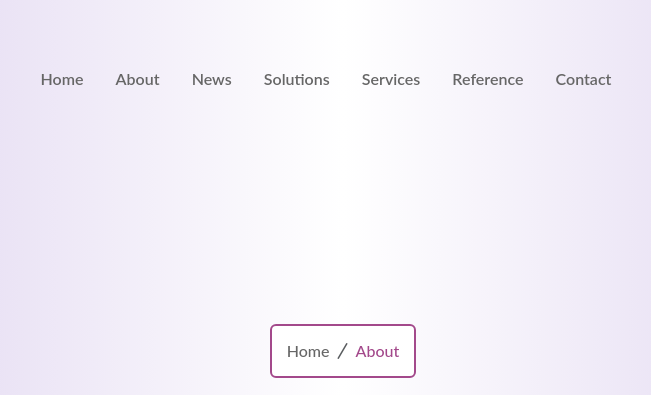
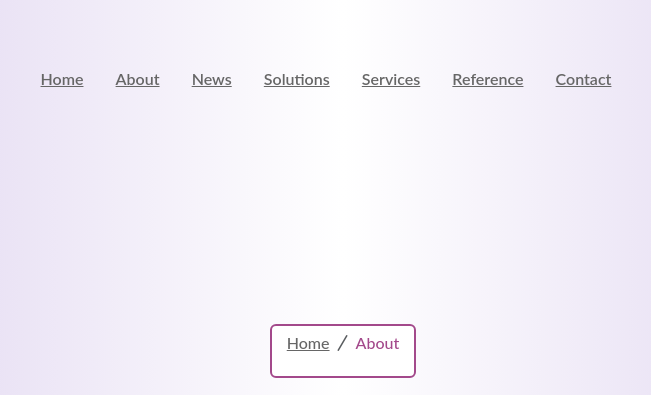
Before and after one commit to rhythm1950/e-sustavi, a plain HTML site: page about.html in a window 1280 px wide. Shown: the top 395 px of the page, 297-948 px from the left. Drawn offline with nearby package versions, Linux system fonts and the light colour scheme.

Commit message:
tttttt "fixed navbar padding and some allignment"
This reverts commit a3757304399f8e687bb21981c1e90d7852cee937.

```diff
--- a/about.html
+++ b/about.html
@@ -344,8 +344,8 @@
                 <div class="breadcrumb-title">
                   <div class="breadcrumb-wrap-nav">
                     <nav aria-label="breadcrumb">
-                      <ol class="breadcrumb d-flex justify-content-center align-items-center mb-0" style="height:40px;">
-                        <li class="breadcrumb-item ">
+                      <ol class="breadcrumb">
+                        <li class="breadcrumb-item">
                           <a href="index.html">Home</a>
                         </li>
                         <li class="breadcrumb-item active" aria-current="page">
--- a/styles/index.css
+++ b/styles/index.css
@@ -1495,14 +1495,8 @@ section {
   color: #666;
 }
 
-/* design */
-
 .p-150 {
   padding: 150px;
-}
-
-li a {
-  text-decoration: none;
 }
 
 /* Sidebar design */
```
Also changed, not shown: contact.html (+1 -1 lines), index.html (+4 -2 lines), news.html (+1 -1 lines), reference.html (+1 -1 lines), service-1.html (+1 -1 lines), service-2.html (+1 -1 lines), service-3.html (+1 -1 lines), service-4.html (+1 -1 lines), services.html (+1 -1 lines), solution-1.html (+1 -1 lines), solution-2.html (+1 -1 lines), solution-3.html (+1 -1 lines), solutions.html (+1 -1 lines).
